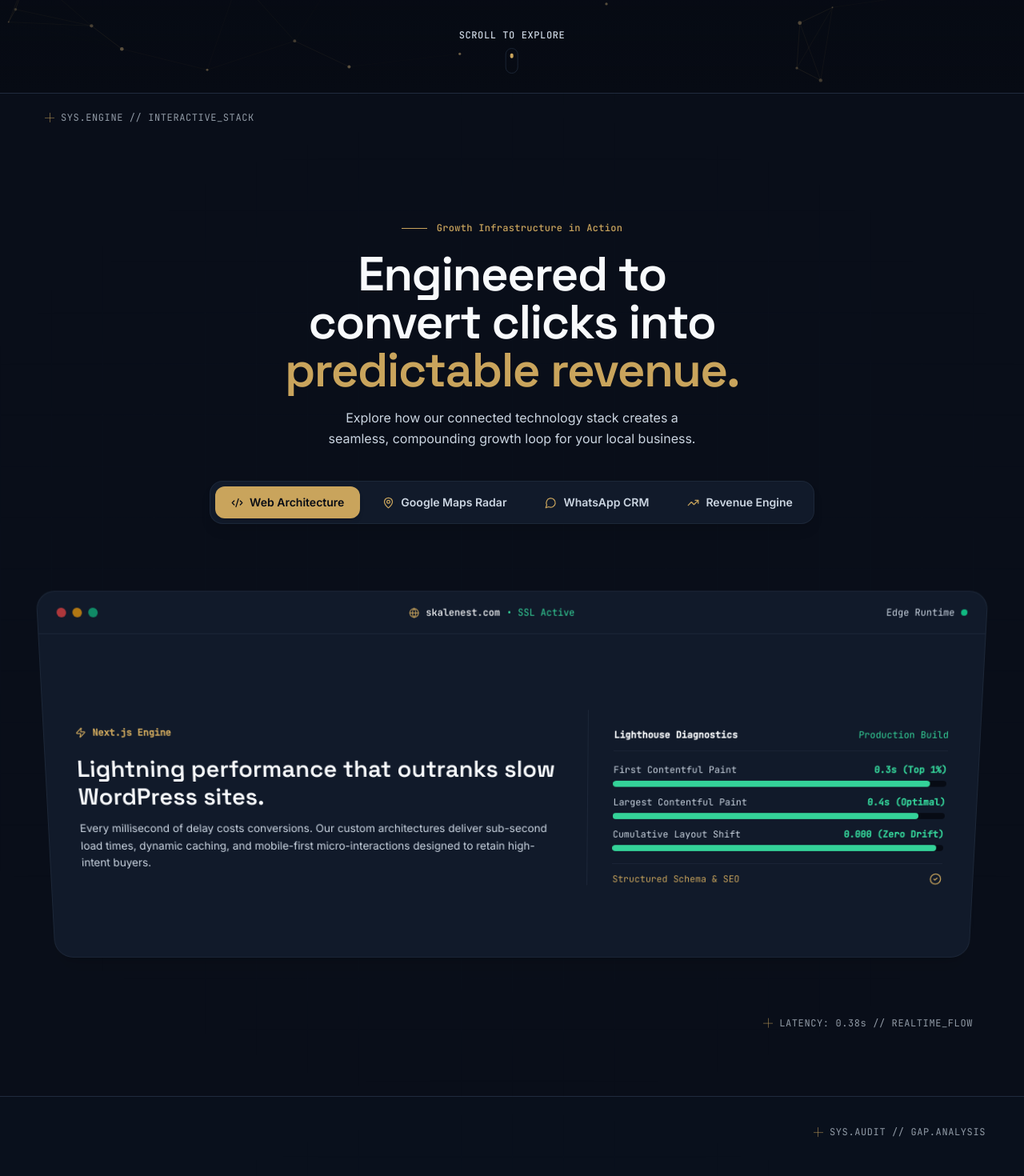
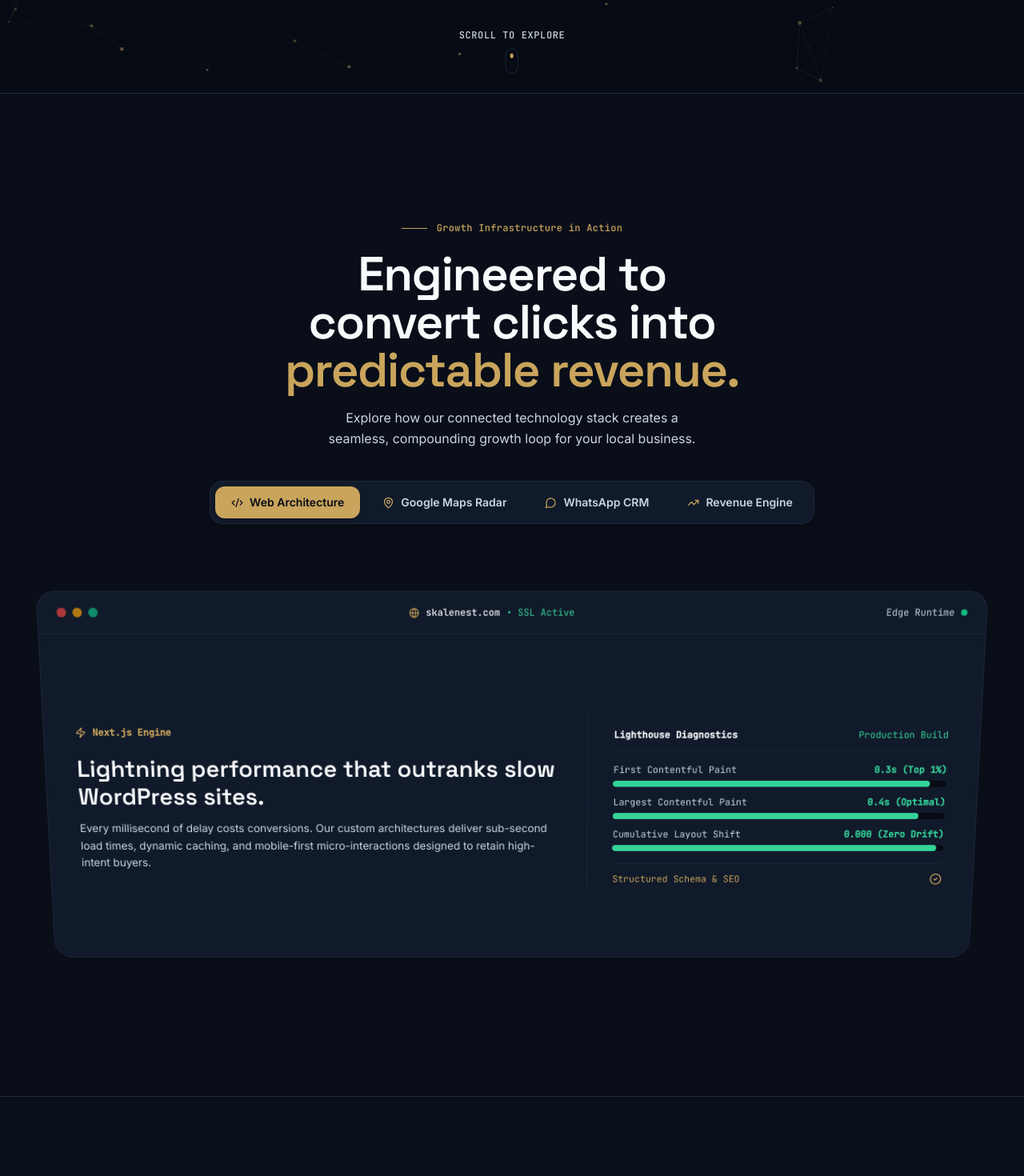
Before and after one commit to mizan989/SkaleNest, a Next.js app: page / in a window 1280 px wide. Shown: the part 619-2089 px from the top of the page at 80% size. Built offline with nearby package versions, Linux system fonts and the light colour scheme.

Commit message:
Remove unnecessary floating telemetry crosshair elements

```diff
--- a/src/components/About.tsx
+++ b/src/components/About.tsx
@@ -6,7 +6,7 @@ import Eyebrow from "./Eyebrow";
 import SpotlightCard from "./SpotlightCard";
 import ParallaxElement from "./ParallaxElement";
 import { Quote, Code2, Target, RefreshCw, TrendingUp } from "lucide-react";
-import { ParallaxGlowOrb, ParallaxFloatingCrosshair, ParallaxArchitecturalGrid } from "./ParallaxDecorations";
+import { ParallaxArchitecturalGrid } from "./ParallaxDecorations";
 
 const PRINCIPLES = [
   {
@@ -46,7 +46,6 @@ export default function About() {
     <section ref={containerRef} id="about" className="relative border-b border-border bg-bg-secondary/70 py-24 sm:py-28 lg:py-36">
       {/* Ambient Grid */}
       <ParallaxArchitecturalGrid speed={20} />
-      <ParallaxFloatingCrosshair className="top-14 right-6 sm:right-16" label="FOUNDATIONAL.PRINCIPLES" speed={35} />
 
       <div className="relative z-10 mx-auto max-w-7xl px-4 sm:px-6 lg:px-10">
         <div className="grid gap-12 lg:grid-cols-[1fr_1.15fr] lg:gap-16 items-start">
--- a/src/components/Industries.tsx
+++ b/src/components/Industries.tsx
@@ -14,7 +14,7 @@ import Reveal from "./Reveal";
 import Eyebrow from "./Eyebrow";
 import SpotlightCard from "./SpotlightCard";
 import ParallaxElement from "./ParallaxElement";
-import { ParallaxGlowOrb, ParallaxFloatingCrosshair, ParallaxArchitecturalGrid } from "./ParallaxDecorations";
+import { ParallaxArchitecturalGrid } from "./ParallaxDecorations";
 
 const INDUSTRIES = [
   { icon: UtensilsCrossed, label: "Restaurants & Cafés", desc: "Maps ranking & viral food reels", speed: -18, mobileSpeed: -6 },
@@ -31,7 +31,6 @@ export default function Industries() {
     <section id="industries" className="relative border-b border-border bg-bg-secondary/60 py-24 sm:py-28 lg:py-36">
       {/* Background Grid */}
       <ParallaxArchitecturalGrid speed={20} />
-      <ParallaxFloatingCrosshair className="top-14 left-6 sm:left-12" label="SECTOR.SPECIALIZATION // 8-MODELS" speed={30} />
 
       <div className="relative z-10 mx-auto max-w-7xl px-4 sm:px-6 lg:px-10">
         <div className="flex flex-col md:flex-row md:items-end md:justify-between gap-6">
--- a/src/components/Method.tsx
+++ b/src/components/Method.tsx
@@ -5,7 +5,7 @@ import { motion, useScroll, useTransform, useSpring } from "framer-motion";
 import Reveal from "./Reveal";
 import Eyebrow from "./Eyebrow";
 import { Code2, Search, Film, BarChart3, Repeat, Sparkles } from "lucide-react";
-import { ParallaxGlowOrb, ParallaxFloatingCrosshair, ParallaxArchitecturalGrid } from "./ParallaxDecorations";
+import { ParallaxArchitecturalGrid } from "./ParallaxDecorations";
 import ParallaxElement from "./ParallaxElement";
 
 const STEPS = [
@@ -66,10 +66,6 @@ export default function Method() {
     <section ref={sectionRef} id="method" className="relative border-b border-border bg-bg-secondary/70 py-24 sm:py-28 lg:py-36">
       {/* Ambient background architectural grid */}
       <ParallaxArchitecturalGrid speed={20} />
-
-      {/* Floating Telemetry Crosshairs */}
-      <ParallaxFloatingCrosshair className="top-14 right-6 sm:right-14" label="CLOSED_LOOP.GROWTH.ENGINE" speed={30} />
-      <ParallaxFloatingCrosshair className="bottom-16 left-6 sm:left-12" label="STAGE[01->04].SYNCHRONIZATION" speed={40} />
 
       <div className="relative z-10 mx-auto max-w-7xl px-4 sm:px-6 lg:px-10">
         <div className="flex flex-col md:flex-row md:items-end md:justify-between gap-6">
--- a/src/components/ParallaxShowcase.tsx
+++ b/src/components/ParallaxShowcase.tsx
@@ -13,7 +13,7 @@ import {
 } from "lucide-react";
 import Reveal from "./Reveal";
 import Eyebrow from "./Eyebrow";
-import { ParallaxGlowOrb, ParallaxFloatingCrosshair, ParallaxArchitecturalGrid } from "./ParallaxDecorations";
+import { ParallaxArchitecturalGrid } from "./ParallaxDecorations";
 
 const SHOWCASE_TABS = [
   {
@@ -78,18 +78,6 @@ export default function ParallaxShowcase() {
     >
       {/* Background Architectural Grid */}
       <ParallaxArchitecturalGrid speed={25} />
-
-      {/* Floating Telemetry Crosshairs */}
-      <ParallaxFloatingCrosshair
-        className="top-12 left-6 sm:left-14"
-        label="SYS.ENGINE // INTERACTIVE_STACK"
-        speed={30}
-      />
-      <ParallaxFloatingCrosshair
-        className="bottom-14 right-6 sm:right-16"
-        label="LATENCY: 0.38s // REALTIME_FLOW"
-        speed={40}
-      />
 
       <div className="relative z-10 mx-auto max-w-7xl px-4 sm:px-6 lg:px-10">
         {/* Section Header */}
--- a/src/components/Problem.tsx
+++ b/src/components/Problem.tsx
@@ -6,7 +6,7 @@ import Reveal from "./Reveal";
 import Eyebrow from "./Eyebrow";
 import SpotlightCard from "./SpotlightCard";
 import ParallaxElement from "./ParallaxElement";
-import { ParallaxGlowOrb, ParallaxFloatingCrosshair, ParallaxArchitecturalGrid } from "./ParallaxDecorations";
+import { ParallaxArchitecturalGrid } from "./ParallaxDecorations";
 
 const PROBLEMS = [
   {
@@ -54,9 +54,6 @@ export default function Problem() {
     <section ref={containerRef} className="relative border-b border-border bg-bg-secondary/60 py-24 sm:py-28 lg:py-36">
       {/* Ambient Parallax Grid */}
       <ParallaxArchitecturalGrid speed={20} />
-
-      <ParallaxFloatingCrosshair className="top-14 right-6 sm:right-12" label="SYS.AUDIT // GAP.ANALYSIS" speed={30} />
-      <ParallaxFloatingCrosshair className="bottom-16 left-6 sm:left-10" label="INFRASTRUCTURE.METRICS" speed={40} />
 
       <div className="relative z-10 mx-auto max-w-7xl px-4 sm:px-6 lg:px-10">
         <Reveal>
--- a/src/components/Results.tsx
+++ b/src/components/Results.tsx
@@ -7,7 +7,7 @@ import Reveal from "./Reveal";
 import Eyebrow from "./Eyebrow";
 import SpotlightCard from "./SpotlightCard";
 import ParallaxElement from "./ParallaxElement";
-import { ParallaxGlowOrb, ParallaxFloatingCrosshair, ParallaxArchitecturalGrid } from "./ParallaxDecorations";
+import { ParallaxArchitecturalGrid } from "./ParallaxDecorations";
 
 const COMPARISON = [
   {
@@ -49,7 +49,6 @@ export default function Results() {
     <section id="results" className="relative border-b border-border py-24 sm:py-28 lg:py-36">
       {/* Ambient Grid */}
       <ParallaxArchitecturalGrid speed={20} />
-      <ParallaxFloatingCrosshair className="top-14 left-6 sm:left-14" label="STANDARDS // VERIFIABLE_ROI" speed={30} />
 
       <div className="relative z-10 mx-auto max-w-7xl px-4 sm:px-6 lg:px-10">
         <div className="flex flex-col md:flex-row md:items-end md:justify-between gap-6">
--- a/src/components/Services.tsx
+++ b/src/components/Services.tsx
@@ -6,7 +6,7 @@ import Reveal from "./Reveal";
 import Eyebrow from "./Eyebrow";
 import SpotlightCard from "./SpotlightCard";
 import ParallaxElement from "./ParallaxElement";
-import { ParallaxFloatingCrosshair, ParallaxArchitecturalGrid } from "./ParallaxDecorations";
+import { ParallaxArchitecturalGrid } from "./ParallaxDecorations";
 
 const SERVICES = [
   {
@@ -86,10 +86,6 @@ export default function Services() {
     <section ref={containerRef} id="services" className="relative border-b border-border py-24 sm:py-28 lg:py-36">
       {/* Background Architectural Grid */}
       <ParallaxArchitecturalGrid speed={25} />
-
-      {/* Floating Telemetry Crosshairs */}
-      <ParallaxFloatingCrosshair className="top-16 right-6 sm:right-16" label="STACK.ARCHITECTURE // 4-PILLARS" speed={35} />
-      <ParallaxFloatingCrosshair className="bottom-14 left-6 sm:left-12" label="COMPOUNDING.REVENUE.SYSTEM" speed={45} />
 
       <div className="relative z-10 mx-auto max-w-7xl px-4 sm:px-6 lg:px-10">
         <div className="flex flex-col md:flex-row md:items-end md:justify-between gap-6">
```
